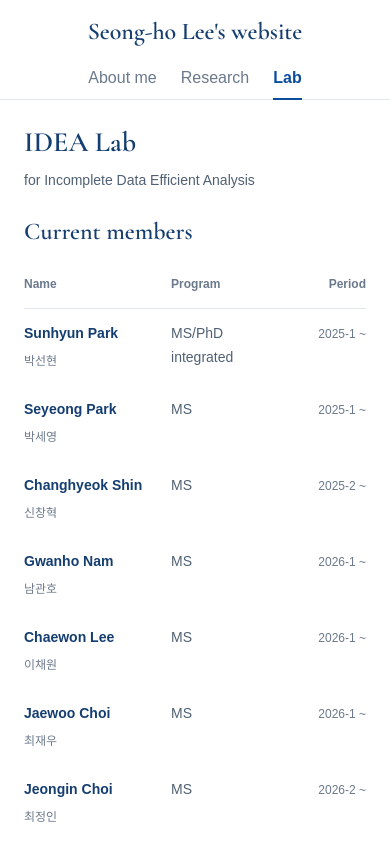
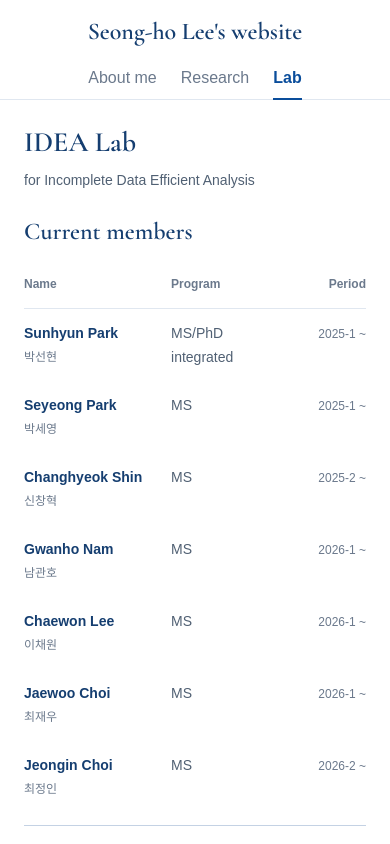
Before and after one commit to reyadh09/reyadh09.github.io, a Next.js app: page /lab in a window 390 px wide. Shown: the top 844 px of the page. Built offline with nearby package versions, Linux system fonts and the light colour scheme.

Commit message:
Tighten English and Korean member name spacing on mobile

```diff
--- a/app/globals.css
+++ b/app/globals.css
@@ -216,7 +216,7 @@ h1 { font-family: var(--serif); font-size: var(--text-title); font-weight: var(-
   .member-period-column { width: 22%; }
   .member-table th, .member-table td { padding-right: var(--space-small); }
   .member-table :is(th,td):last-child { padding-right: 0; }
-  .member-identity { gap: var(--space-detail); flex-direction: column; }
+  .member-identity { gap: 0; flex-direction: column; }
   .member-name { overflow-wrap: anywhere; }
 }
 @media(prefers-reduced-motion:reduce) {
```
Also changed, not shown: 1 other file (tests, documents, lock files or other folders).
